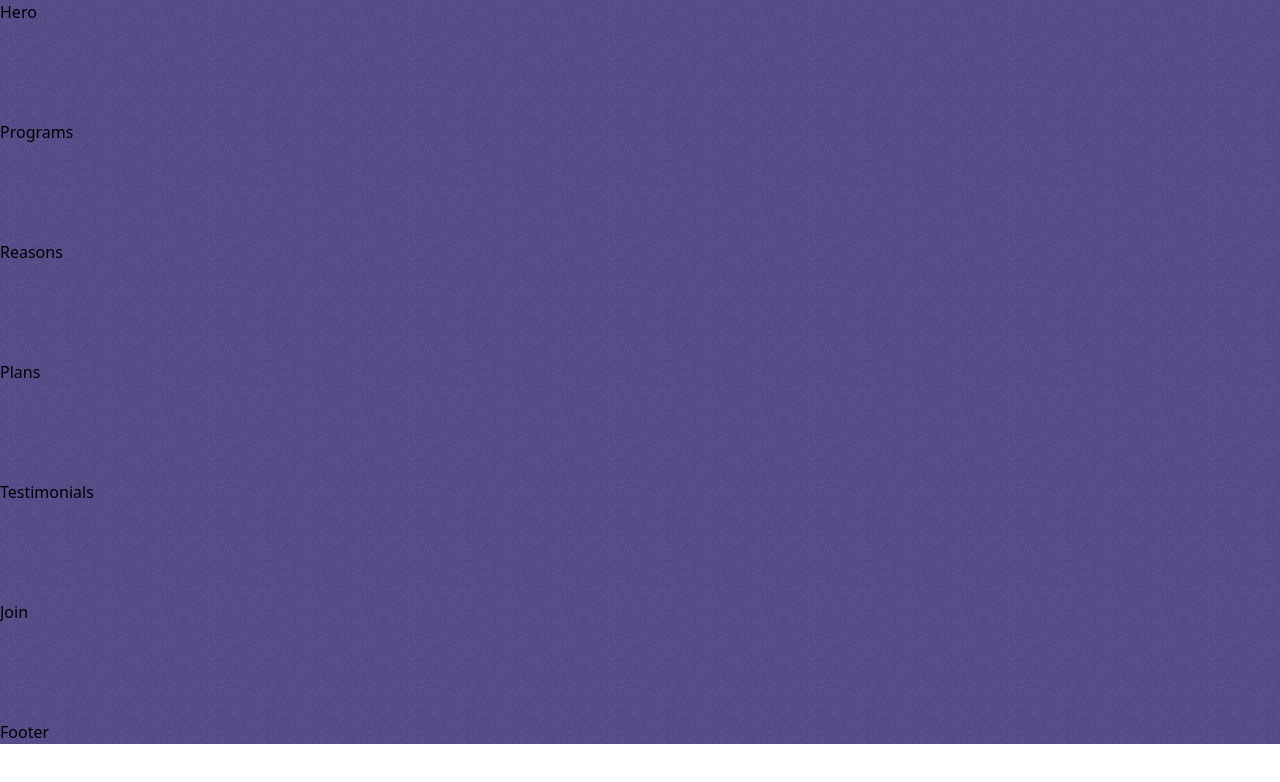
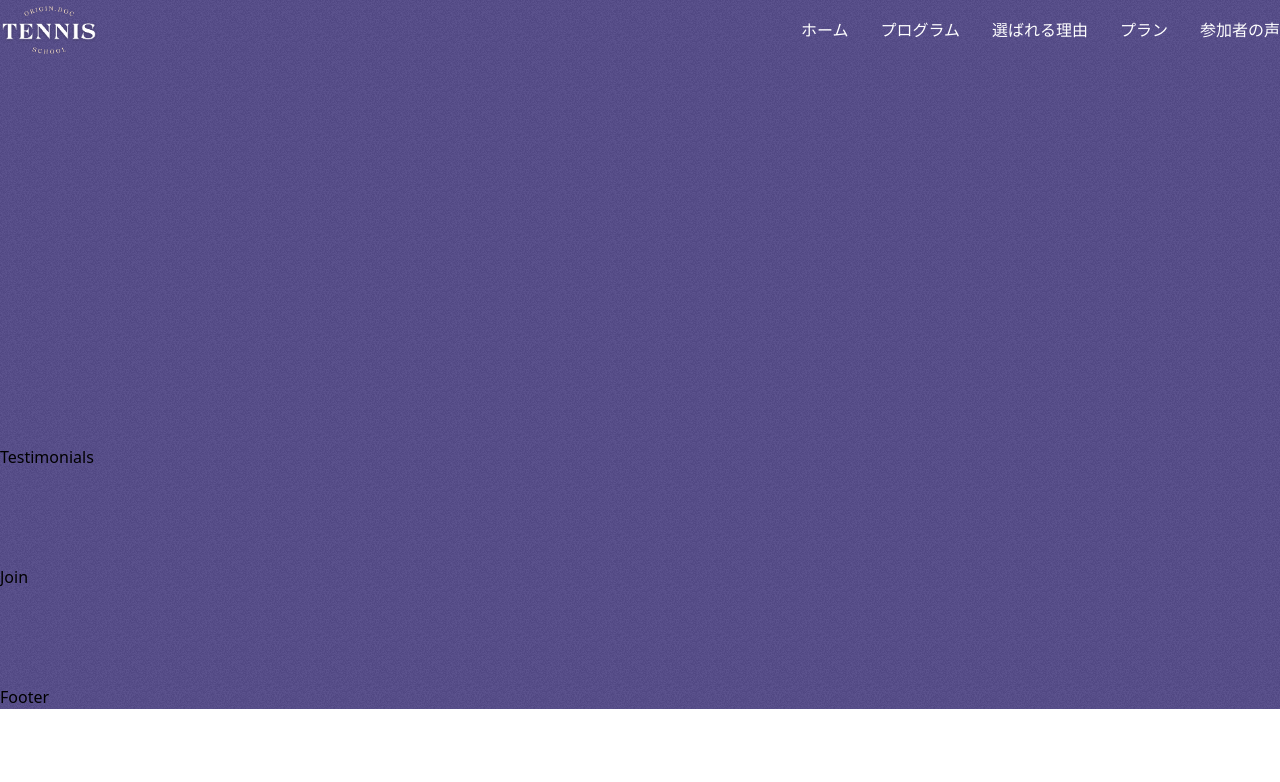
Before and after one commit to masahiro8218/next-soccer_school, a Next.js app: page / in a window 1280 px wide. Shown: the top 782 px of the page. Built offline with nearby package versions, Linux system fonts and the light colour scheme; a web font is replaced by a local one.

Commit message:
header 完成

```diff
--- /dev/null
+++ b/components/Header.js
@@ -0,0 +1,22 @@
+import React from 'react';
+import Image from 'next/image';
+
+function Header() {
+  return (
+    <div className='flex justify-between items-center'>
+      <Image src='/logo.png' alt='logo' width={100} height={60} />
+
+      <div>
+        <ul className='flex gap-[2rem] text-white'>
+          <li className='cursor-pointer hover:text-pink'>ホーム</li>
+          <li className='cursor-pointer hover:text-pink'>プログラム</li>
+          <li className='cursor-pointer hover:text-pink'>選ばれる理由</li>
+          <li className='cursor-pointer hover:text-pink'>プラン</li>
+          <li className='cursor-pointer hover:text-pink'>参加者の声</li>
+        </ul>
+      </div>
+    </div>
+  );
+}
+
+export default Header;
--- a/components/Hero.js
+++ b/components/Hero.js
@@ -1,7 +1,29 @@
 import React from 'react';
+import Header from './Header';
 
-const Hero = () => {
-  return <div>Hero</div>;
-};
+function Hero() {
+  return (
+    <div id='home'>
+      {/* ブラー */}
+
+      {/* 左 */}
+      <div>
+        {/* ヘッダー */}
+        <Header />
+        {/* セールス文 */}
+        {/* タイトル */}
+        {/* 軽い実績 */}
+        {/* 案内ボタン */}
+      </div>
+
+      {/* 右 */}
+      <div>
+        {/* レート */}
+        {/* メイン写真 */}
+        {/* 背景写真 */}
+      </div>
+    </div>
+  )
+}
 
 export default Hero;
--- a/components/Plans.js
+++ b/components/Plans.js
@@ -1,7 +1,10 @@
 import React from 'react';
 
-const Plans = () => {
-  return <div>Plans</div>;
-};
+function Plans  () {
+  return (
+    <div>
+    </div>
+  )
+}
 
 export default Plans;
--- a/components/Programs.js
+++ b/components/Programs.js
@@ -1,7 +1,10 @@
 import React from 'react';
 
-const Programs = () => {
-  return <div>Programs</div>;
-};
+function Programs() {
+  return (
+    <div>
+    </div>
+  )
+}
 
 export default Programs;
--- a/components/Reasons.js
+++ b/components/Reasons.js
@@ -1,7 +1,10 @@
 import React from 'react';
 
-const Reasons = () => {
-  return <div>Reasons</div>;
-};
+function Reasons() {
+  return (
+    <div>
+    </div>
+  )
+}
 
 export default Reasons;
```
